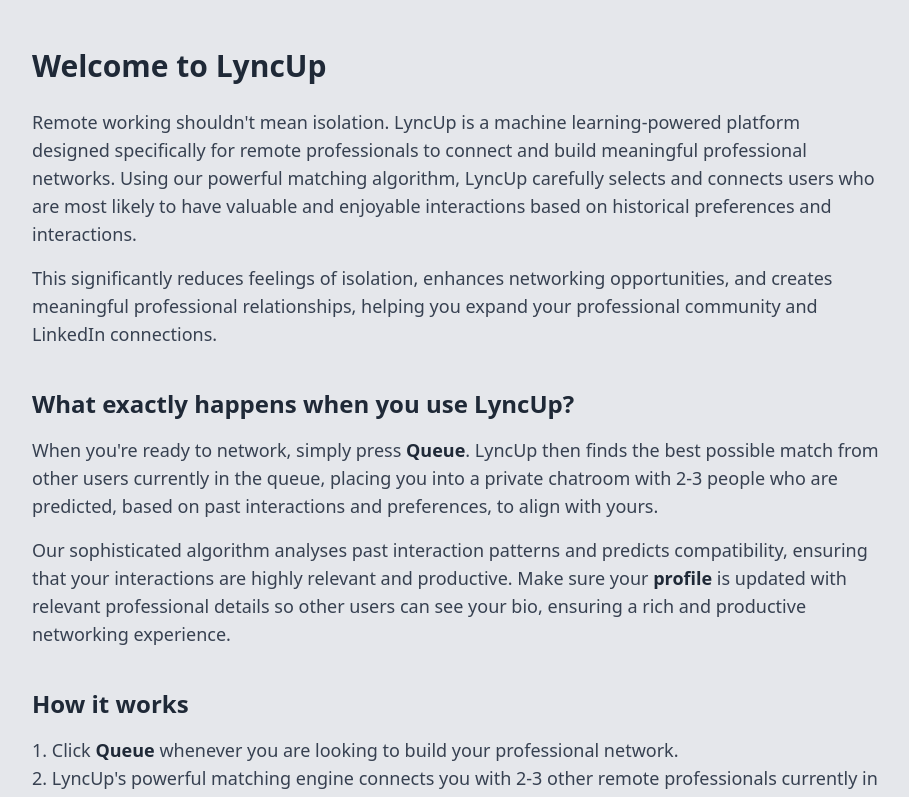
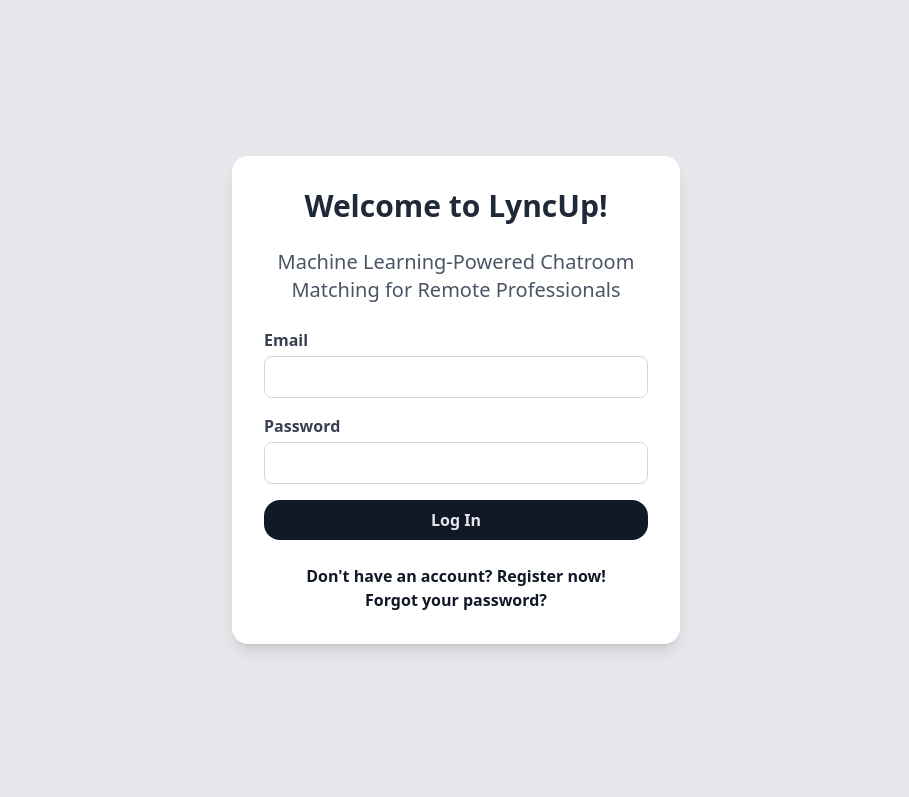
Before and after one commit to jumanlee/lyncupreact, a React (Vite) app: page / in a window 1280 px wide. Before the commit this address led to /aboutus. Shown: the top 797 px of the page, without its empty margins (184-1093 px from the left). Built offline with nearby package versions, Linux system fonts and the light colour scheme; no server answers; sample sign-in values are in the browser's storage.

Commit message:
fixed navigation issue

```diff
--- a/src/App.tsx
+++ b/src/App.tsx
@@ -131,8 +131,9 @@
             }
           />
 
-          <Route path="aboutus" element={<AboutUs />} />
-          <Route path="queue" element={<Queue />} />
+          {/* only for editing use */}
+          {/* <Route path="aboutus" element={<AboutUs />} />
+          <Route path="queue" element={<Queue />} /> */}
 
           {/* public one off pages */}
           <Route
```
